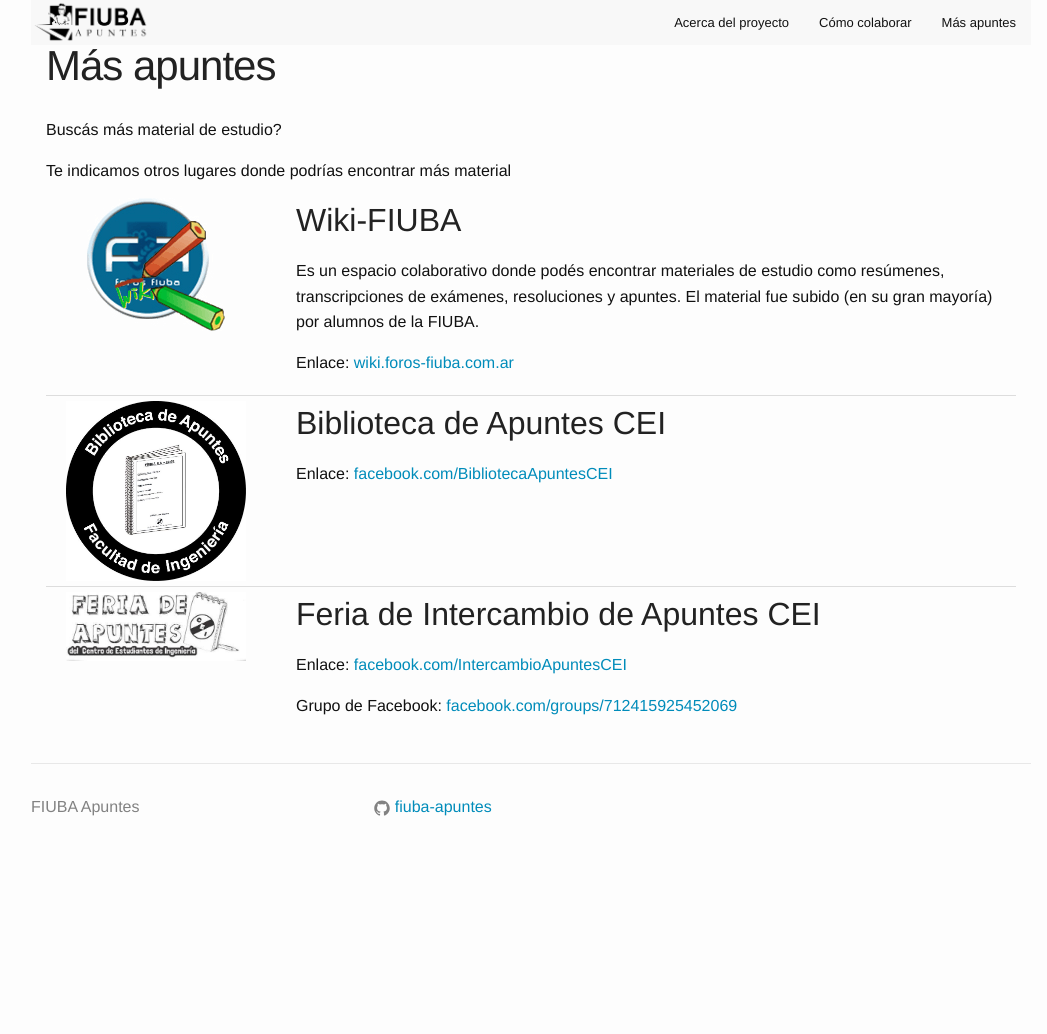
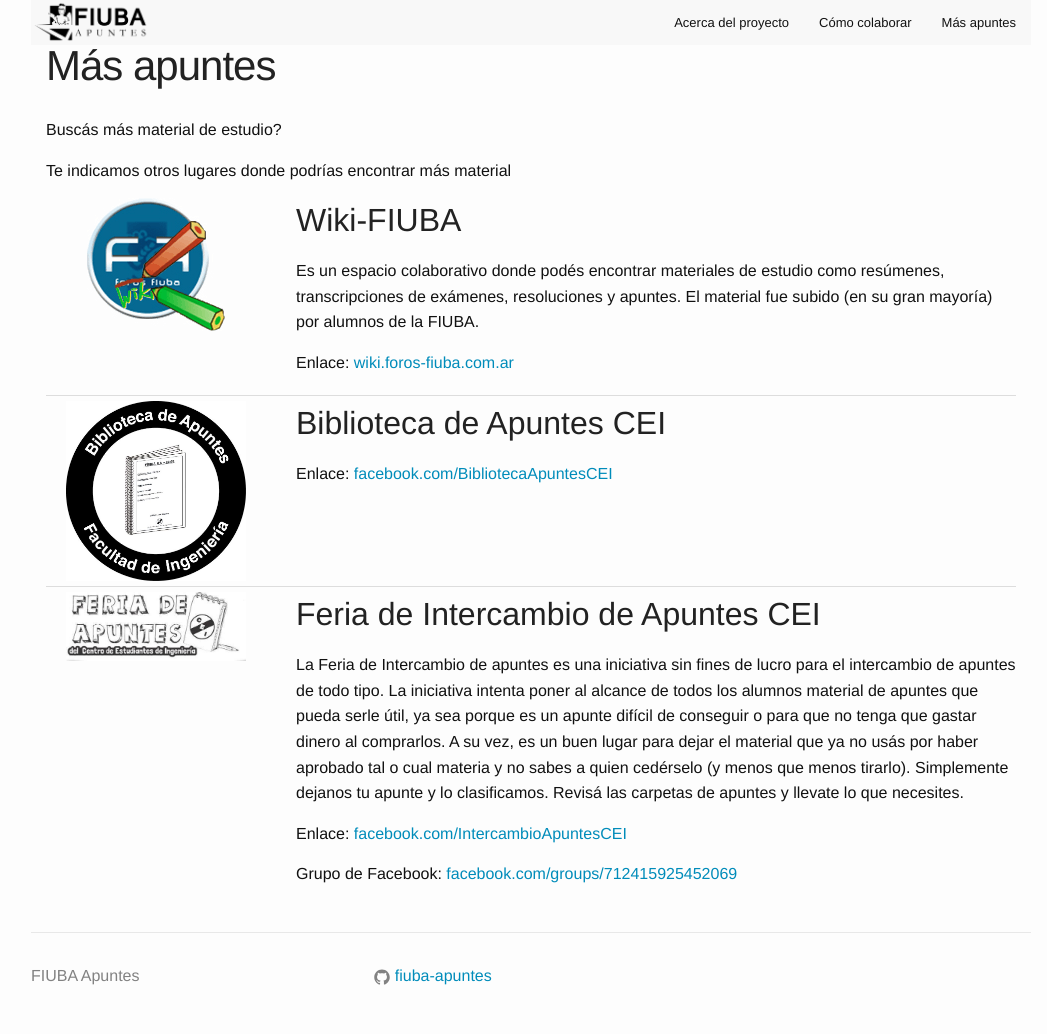
Before and after one commit to fiuba-apuntes/fiuba-apuntes.github.io, a Jekyll site: the page built from pages/mas-apuntes.html, in a window 1280 px wide. Shown: the whole page, without its empty margins (109-1156 px from the left). Built offline with Jekyll 4.4.1, drawn with Linux system fonts in a browser that asks for light colours; before the commit the page ends 900 px from its top, so only the background shows below that.

Commit message:
Agrego descripcion de la feria de apuntes en links

```diff
--- a/pages/mas-apuntes.html
+++ b/pages/mas-apuntes.html
@@ -44,7 +44,7 @@
         </div>
         <div class="medium-8 large-9 columns">
             <h2>Feria de Intercambio de Apuntes CEI</h2>
-            <p></p>
+            <p>La Feria de Intercambio de apuntes es una iniciativa sin fines de lucro para el intercambio de apuntes de todo tipo. La iniciativa intenta poner al alcance de todos los alumnos material de apuntes que pueda serle útil, ya sea porque es un apunte difícil de conseguir o para que no tenga que gastar dinero al comprarlos. A su vez, es un buen lugar para dejar el material que ya no usás por haber aprobado tal o cual materia y no sabes a quien cedérselo (y menos que menos tirarlo). Simplemente dejanos tu apunte y lo clasificamos. Revisá las carpetas de apuntes y llevate lo que necesites.</p>
             <p>Enlace: <a href="https://www.facebook.com/IntercambioApuntesCEI" target="_blank">facebook.com/IntercambioApuntesCEI</a></p>
             <p>Grupo de Facebook: <a href="https://www.facebook.com/groups/712415925452069" target="_blank">facebook.com/groups/712415925452069</a></p>
         </div>
```
